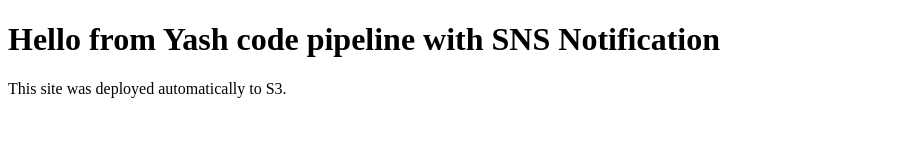
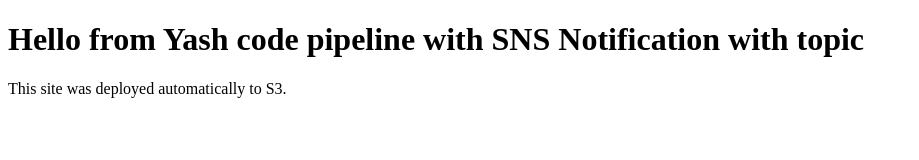
Before and after one commit to yash01dhawan-eng/aws-codepipeline, a plain HTML site: page index.html in a window 1280 px wide. Shown: the whole page, without its empty margins (0-919 px from the left). Drawn offline with Linux system fonts and the light colour scheme.

Commit message:
Update index.html

```diff
--- a/index.html
+++ b/index.html
@@ -6,7 +6,7 @@
   <title>My CI/CD Site</title>
 </head>
 <body>
-  <h1>Hello from Yash code pipeline with SNS Notification</h1>
+  <h1>Hello from Yash code pipeline with SNS Notification with topic</h1>
   <p>This site was deployed automatically to S3.</p>
 </body>
 </html>
```
